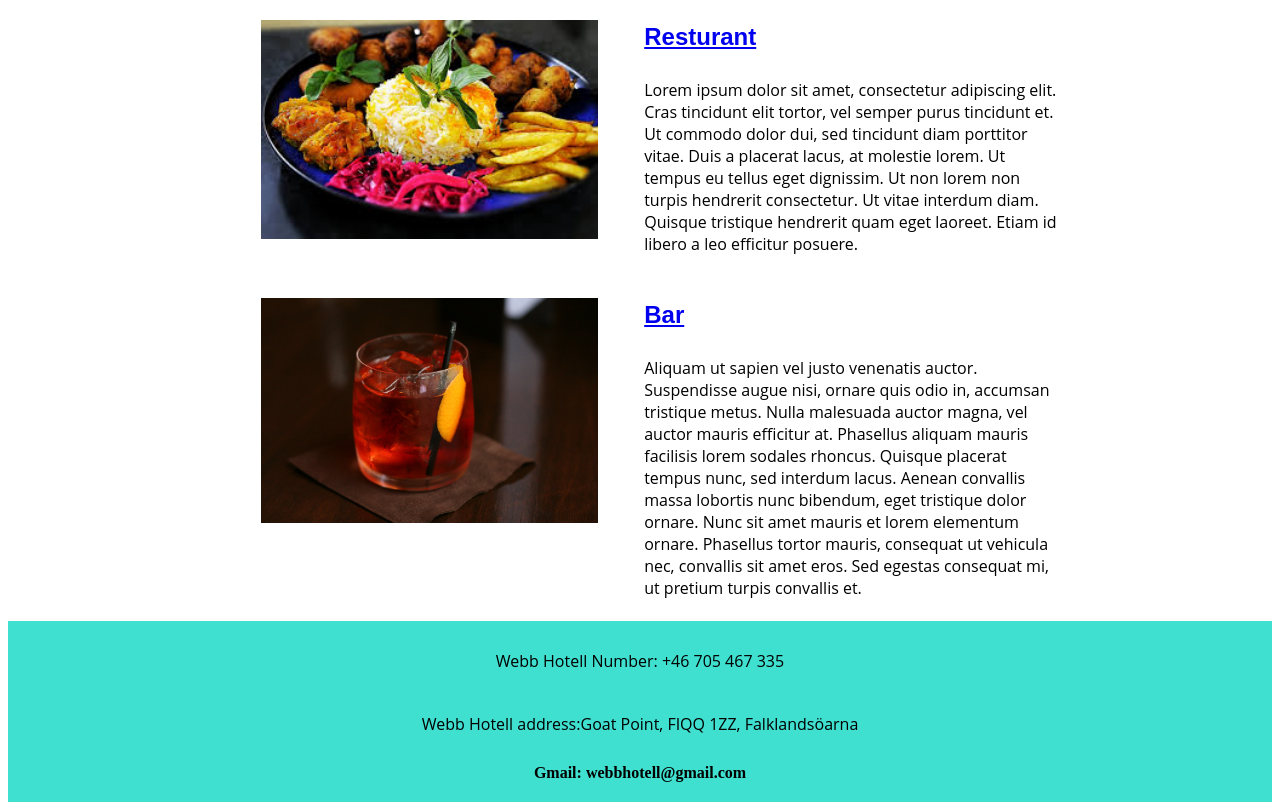
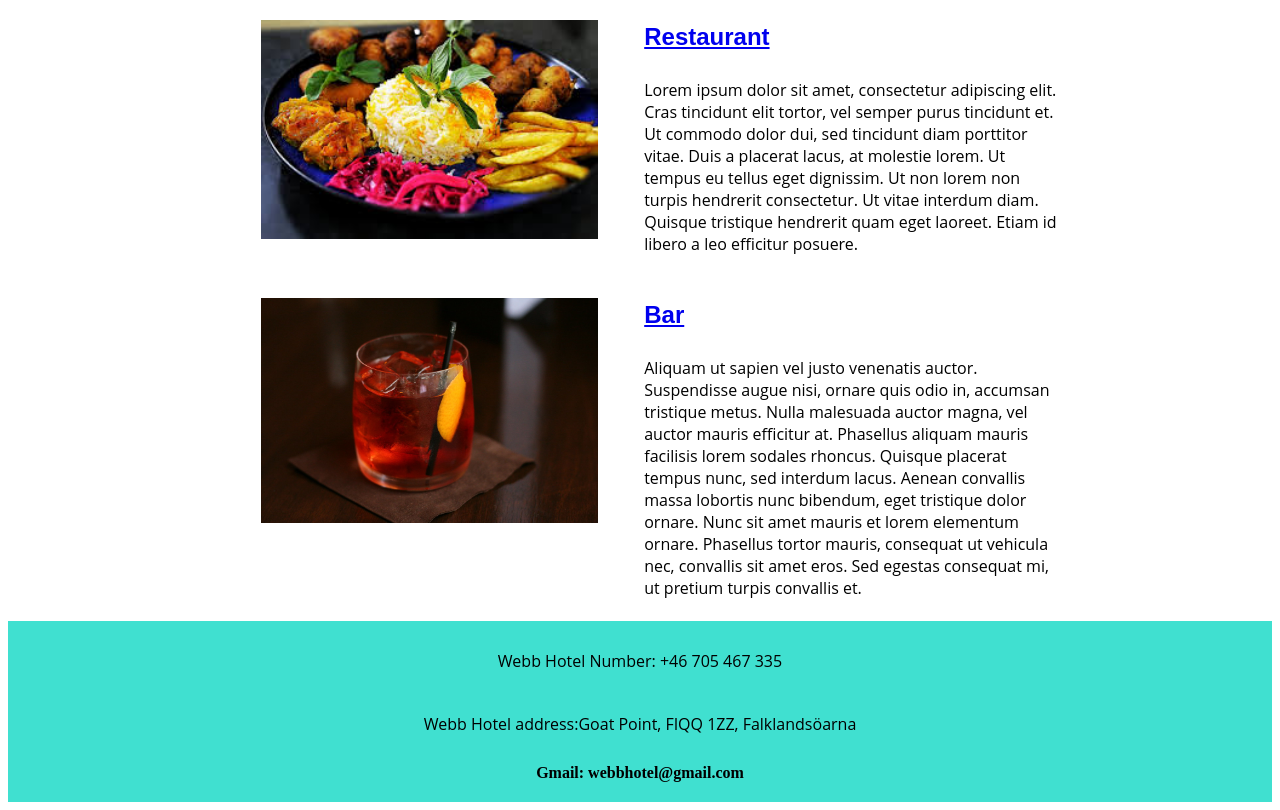
Before and after one commit to Srna11/Srna11.github.io, a plain HTML site: page restaurantbar.html in a window 1280 px wide. Shown: the part 211-1021 px from the top of the page. Drawn offline with Linux system fonts and the light colour scheme.

Commit message:
Update restaurantbar.html

```diff
--- a/restaurantbar.html
+++ b/restaurantbar.html
@@ -4,7 +4,7 @@
     <head>
         <meta charset="utf-8" />
         <meta name="viewport" content="width=device-width, initial-scale=1.0">
-        <title>Webb Hotel Resturant and Bar</title>
+        <title>Webb Hotel Restaurant and Bar</title>
         <link rel="stylesheet" href="gridmain.css">
         <link rel="stylesheet" href="style.css">
         <link rel="stylesheet" href="https://cdnjs.cloudflare.com/ajax/libs/font-awesome/4.7.0/css/font-awesome.min.css">
@@ -30,7 +30,7 @@
 
         <section>
 
-            <h1> <a href="restaurant.html" >Resturant</a></h1>
+            <h1> <a href="restaurant.html" >Restaurant</a></h1>
             <p>
                 Lorem ipsum dolor sit amet, consectetur adipiscing elit. Cras tincidunt elit tortor, vel semper purus tincidunt et. Ut commodo dolor dui, sed tincidunt diam porttitor vitae. Duis a placerat lacus, at molestie lorem. Ut tempus eu tellus eget
                 dignissim. Ut non lorem non turpis hendrerit consectetur. Ut vitae interdum diam. Quisque tristique hendrerit quam eget laoreet. Etiam id libero a leo efficitur posuere.
@@ -60,9 +60,9 @@
         </div>
 
         <footer>
-            <p>Webb Hotell Number: +46 705 467 335</p>
-            <p>Webb Hotell address:Goat Point, FIQQ 1ZZ, Falklandsöarna</p>
-            <a class="linker" href="mailto:webbhotell@gmail.com">Gmail: webbhotell@gmail.com</a>
+            <p>Webb Hotel Number: +46 705 467 335</p>
+            <p>Webb Hotel address:Goat Point, FIQQ 1ZZ, Falklandsöarna</p>
+            <a class="linker" href="mailto:webbhotel@gmail.com">Gmail: webbhotel@gmail.com</a>
         </footer>
 
         <script>
```
